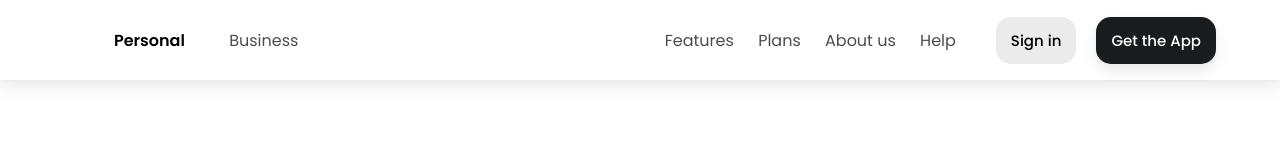
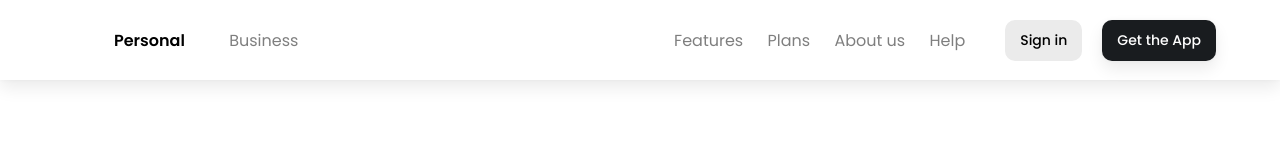
Before and after one commit to wvwall/js-html-css-revolut, a plain HTML site: page index.html in a window 1280 px wide. Drawn offline with nearby package versions, Linux system fonts and the light colour scheme.

Commit message:
Dettagli css

```diff
--- a/assets/css/master.css
+++ b/assets/css/master.css
@@ -50,7 +50,11 @@
     text-decoration: none;
     color: #000;
     font-weight: 400;
-    opacity: 0.7;
+    opacity: 0.5;
+}
+.nav a:hover {
+    color: #000;
+    opacity: 1;
 }
 #first_a {
     opacity: 1;
@@ -85,7 +89,18 @@
     margin-top: 20px;
 }
  ul:first-child {
-    color: lightgray;
+    color: #CED5DB;
+}
+
+.dropdown a {
+    color: #424242;
+}
+.dropdown li {
+    font-size: 16px;
+}
+a.soon {
+    color: #CED5DB;
+    opacity: 1;
 }
 .soon span{
     font-size: 8px;
@@ -173,12 +188,12 @@
 /* ---BUTTONS--- */
 
 .btn {
-    padding: 12px 15px;
-    border-radius: 15px;
+    padding: 10px 15px;
+    border-radius: 10px;
     margin-left: 20px;
     font-weight: 500;
     background-color: #EBEBEB;
-    font-size: 15px;
+    font-size: 14px;
     cursor: pointer;
 }
 .app {
@@ -188,6 +203,7 @@
     rgba(0, 0, 0, 0.08) 0px 8px 16px 0px;
 
 }
+
 .app:hover {
     background-color: #3D4043;
     opacity: 0.8;
@@ -196,17 +212,6 @@
 
 
 
-
-
-
-
-
-
-
-
-
-
-
 .active {
     display: flex;
 }
--- a/assets/js/main.js
+++ b/assets/js/main.js
@@ -1,4 +1,6 @@
 $(document).ready(function (){
+
+
 
     /* FEATURES */
 
--- a/index.html
+++ b/index.html
@@ -26,7 +26,7 @@
                 <div class="nav_right">
                     <ul>
                         <li>
-                            <a id="features" href="">Features</a>
+                            <a id="features" class="drop" href="">Features</a>
                             <div class=" dropdown dropdown_features">
                                 <ul>
                                     <li><i class="fas fa-university"></i>ACCOUNT</li>
@@ -59,7 +59,7 @@
                             </div>
                         </li>
                         <li>
-                            <a id="plans" href="">Plans</a>
+                            <a id="plans" class="drop" href="">Plans</a>
                             <div class=" dropdown dropdown_plans">
                                 <ul>
                                     <li><a href="">Standard</a></li>
@@ -71,7 +71,7 @@
                              </div>
                         </li>
                         <li>
-                            <a id="about" href="">About us</a>
+                            <a id="about" class="drop" href="">About us</a>
                             <div class=" dropdown dropdown_about">
                                 <ul>
                                     <li><a href="">About us</a></li>
@@ -86,7 +86,7 @@
                                     <li><a href="">Contact</a></li>
                                 </ul>
                         </li>
-                        <li><a id="help" href="">Help</a>
+                        <li><a id="help" class="drop" href="">Help</a>
                             <div class=" dropdown dropdown_help">
                                 <ul>
                                     <li><a href="">Help centre</a></li>
```
